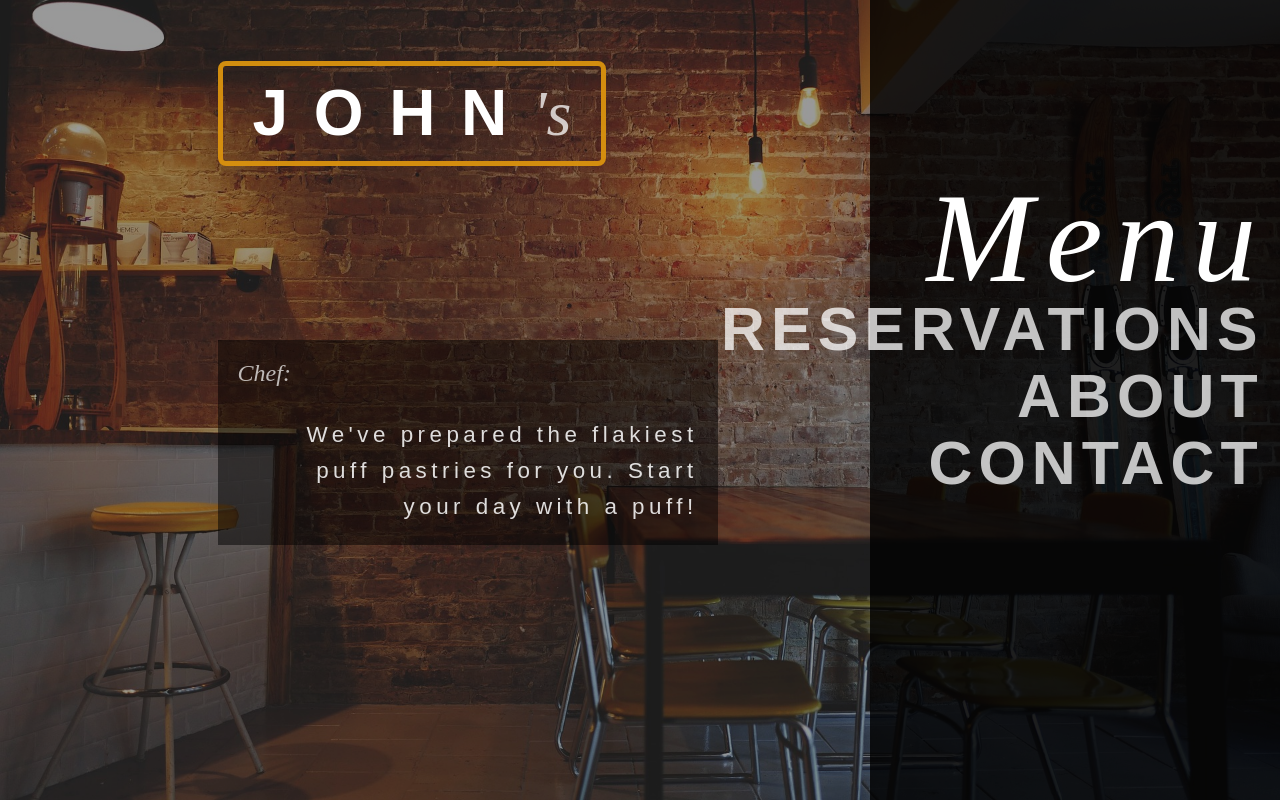
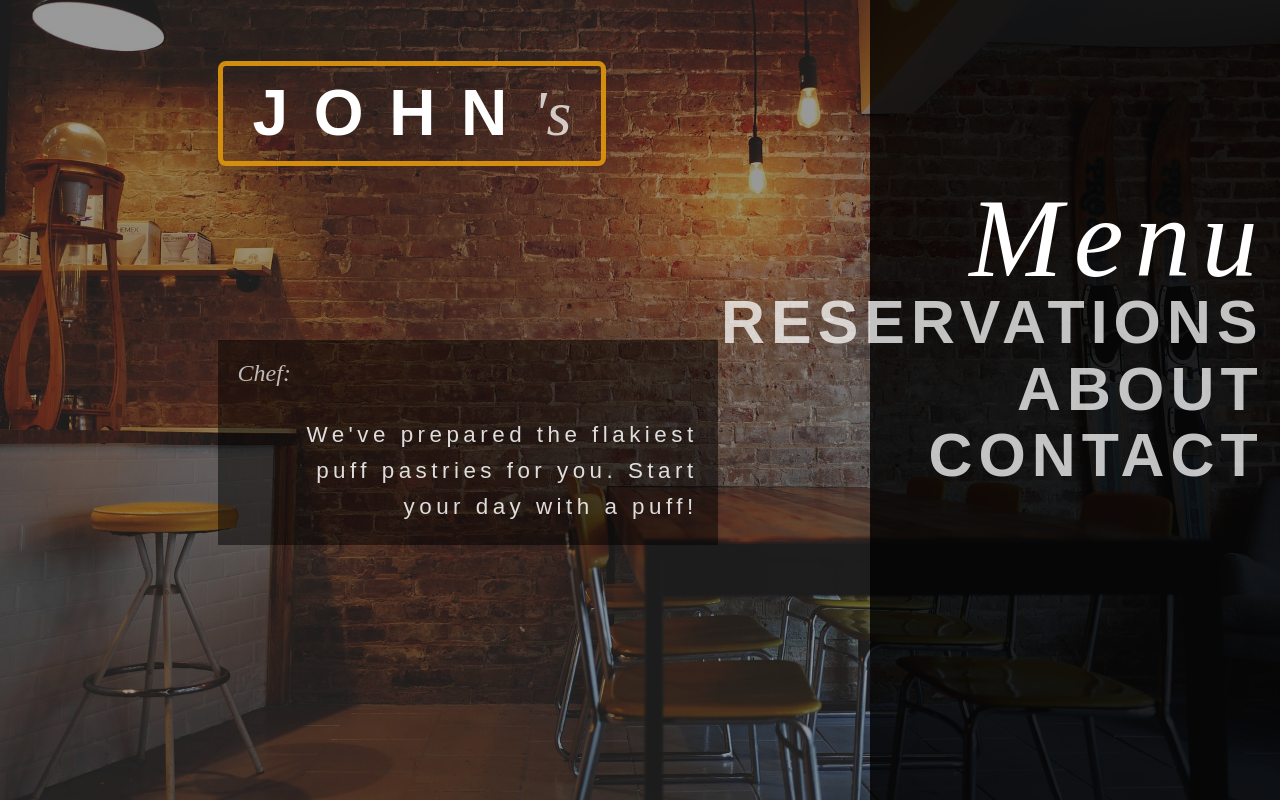
Before and after one commit to akashdas98/restaurant, a website built with webpack: page dist/index.html in a window 1280 px wide. Built offline with Linux system fonts and the light colour scheme.

Commit message:
Remove the HTML elements and add them using JavaScript. Create pageload module for the pageload function.

```diff
--- /dev/null
+++ b/src/elementfunctions.js
@@ -0,0 +1,11 @@
+function elementCreator() {
+  const element = document.createElement(arguments[0]);
+
+  for(let i = 1; i < arguments.length; i++) {
+    element.classList.add(arguments[i]);
+  }
+
+  return element;
+}
+
+export {elementCreator};
--- a/src/index.js
+++ b/src/index.js
@@ -1 +1,3 @@
-console.log("hEllO, wOrLd!");
+import {pageload} from './pageload';
+
+pageload();
--- /dev/null
+++ b/src/pageload.js
@@ -0,0 +1,34 @@
+import {elementCreator} from './elementfunctions'
+
+function pageload() {
+  const content = document.querySelector('#content');
+  const bg = elementCreator('div', 'bg');
+  const layer = elementCreator('div', 'layer');
+  const main = elementCreator('div', 'main');
+  const header = elementCreator('header');
+  const logo = elementCreator('div', 'logo');
+  const description = elementCreator('div', 'description');
+  const nav = elementCreator('nav');
+
+  logo.innerHTML = `JOHN<span>'s</span>`;
+
+  description.innerHTML = `<h2>Chef:</h2>
+    <p>We've prepared the flakiest puff pastries for you. Start your day with a puff!</p>`;
+
+  nav.innerHTML = `<ul>
+      <li><a href="#">Menu</a></li>
+      <li><a href="#">Reservations</a></li>
+      <li><a href="#">About</a></li>
+      <li><a href="#">Contact</a></li>
+    </ul>`;
+
+  header.appendChild(logo);
+  main.appendChild(header);
+  main.appendChild(description);
+  layer.appendChild(main);
+  layer.appendChild(nav);
+  bg.appendChild(layer);
+  content.appendChild(bg);
+}
+
+export {pageload};
--- a/webpack.config.js
+++ b/webpack.config.js
@@ -1,7 +1,7 @@
 const path = require('path');
 
 module.exports = {
-	mode: 'production',
+	mode: 'development',
 	entry: './src/index.js',
 	output: {
 		filename: 'main.js',
```
Also changed, not shown: dist/index.html, dist/main.js, dist/style.css.
